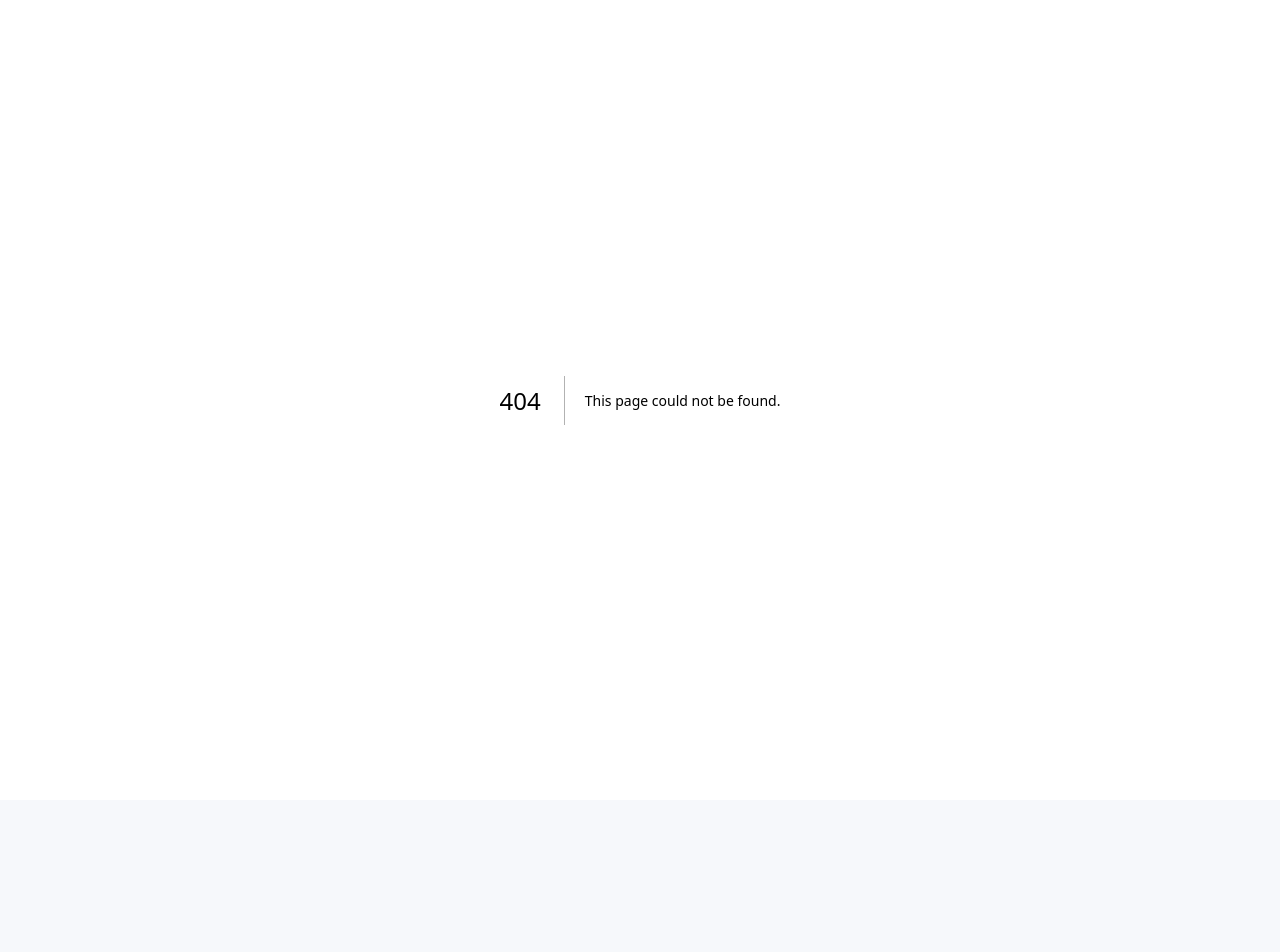
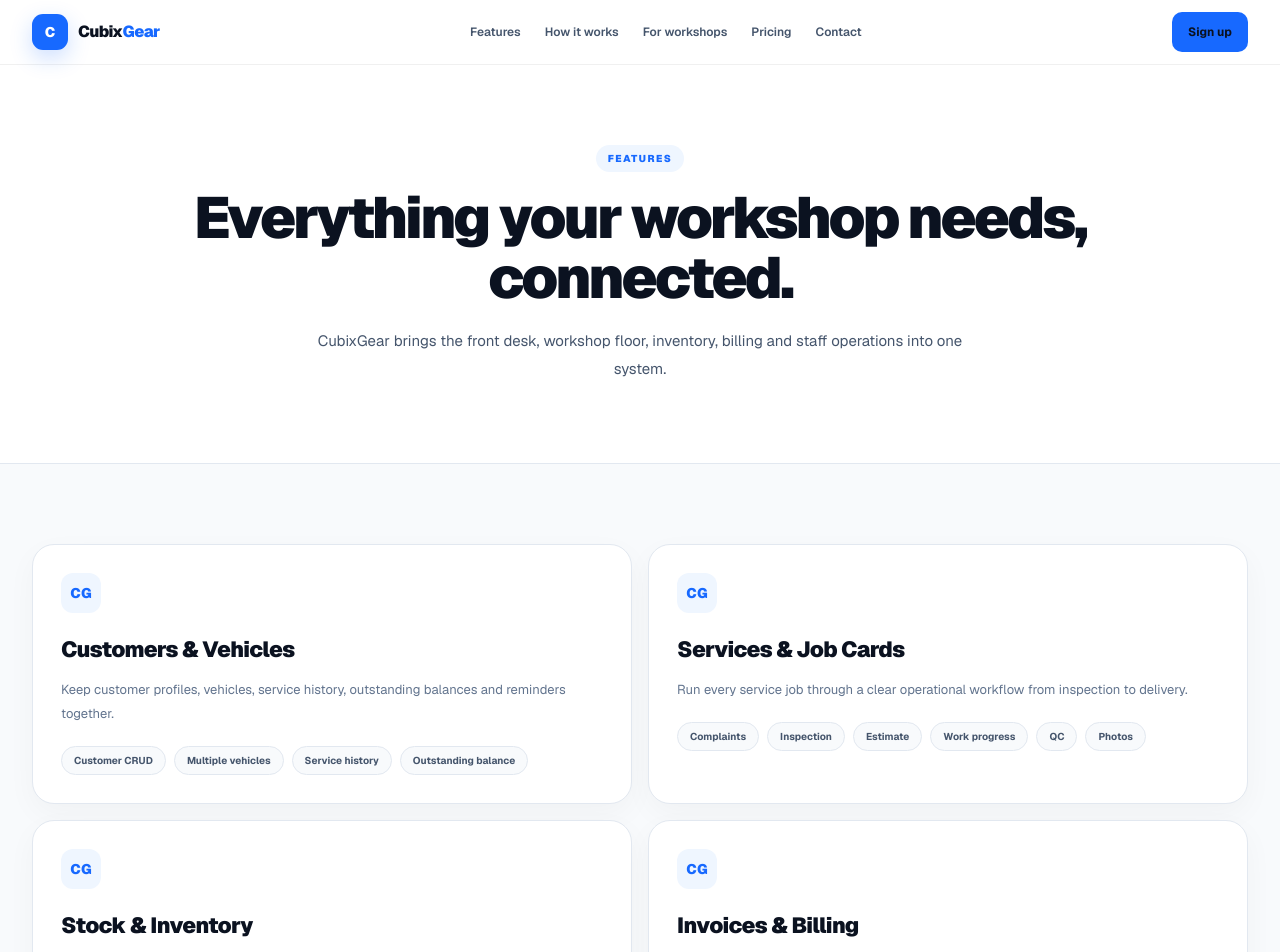
Before and after one commit to amnas-cubixmet/cubegears-public-website, a Next.js app: page /features in a window 1280 px wide. Before the commit this address had no page. Shown: the top 952 px of the page. Before the commit the page ends 800 px from the top, so only its background shows below. Built offline with nearby package versions, Linux system fonts and the light colour scheme.

Commit message:
Add CubixGear public website pages

```diff
--- /dev/null
+++ b/app/features/page.tsx
@@ -0,0 +1,58 @@
+import Link from "next/link";
+import { PublicHeader } from "@/components/PublicHeader";
+import { PublicFooter } from "@/components/PublicFooter";
+
+const groups = [
+  ["Customers & Vehicles", "Keep customer profiles, vehicles, service history, outstanding balances and reminders together.", ["Customer CRUD", "Multiple vehicles", "Service history", "Outstanding balance"]],
+  ["Services & Job Cards", "Run every service job through a clear operational workflow from inspection to delivery.", ["Complaints", "Inspection", "Estimate", "Work progress", "QC", "Photos"]],
+  ["Stock & Inventory", "Control parts and consumables with movement history, purchase workflows and job-card deduction.", ["SKU & barcode", "Suppliers", "Stock movement", "Low stock", "Purchase orders"]],
+  ["Invoices & Billing", "Create professional estimates and invoices with taxes, labour, parts and payment records.", ["Estimates", "Invoices", "GST", "HSN/SAC", "Payments", "Expenses"]],
+  ["Staff & Attendance", "Manage employees, teams, shifts, skills, documents, leave and overtime.", ["Employees", "Roles", "Shifts", "Leave", "Overtime", "Attendance rules"]],
+  ["Payroll & Reports", "Connect attendance with payroll and see clear business performance reports.", ["Salary setup", "Incentives", "Payslips", "Sales reports", "Stock reports"]],
+];
+
+export default function FeaturesPage() {
+  return (
+    <main className="min-h-screen bg-[#f8fafc] text-[#0b1220]">
+      <PublicHeader />
+
+      <section className="border-b border-slate-200 bg-white">
+        <div className="page-shell py-16 text-center sm:py-20">
+          <span className="inline-flex rounded-full bg-blue-50 px-3 py-1.5 text-[10px] font-black uppercase tracking-[.14em] text-[#1769ff]">Features</span>
+          <h1 className="mx-auto mt-4 max-w-4xl text-[40px] font-black leading-[1.03] tracking-[-.05em] sm:text-[58px]">
+            Everything your workshop needs, connected.
+          </h1>
+          <p className="mx-auto mt-5 max-w-2xl text-[15px] leading-7 text-slate-600">
+            CubixGear brings the front desk, workshop floor, inventory, billing and staff operations into one system.
+          </p>
+        </div>
+      </section>
+
+      <section className="page-shell py-16 sm:py-20">
+        <div className="grid gap-4 lg:grid-cols-2">
+          {groups.map(([title, description, items]) => (
+            <article key={title as string} className="rounded-[22px] border border-slate-200 bg-white p-6 shadow-[0_10px_30px_rgba(15,23,42,.035)] sm:p-7">
+              <div className="grid h-10 w-10 place-items-center rounded-xl bg-blue-50 text-sm font-black text-[#1769ff]">CG</div>
+              <h2 className="mt-5 text-[22px] font-black tracking-[-.03em]">{title as string}</h2>
+              <p className="mt-3 text-[13px] leading-6 text-slate-500">{description as string}</p>
+              <div className="mt-5 flex flex-wrap gap-2">
+                {(items as string[]).map((item) => (
+                  <span key={item} className="rounded-full border border-slate-200 bg-slate-50 px-3 py-1.5 text-[10px] font-bold text-slate-600">{item}</span>
+                ))}
+              </div>
+            </article>
+          ))}
+        </div>
+
+        <div className="mt-12 rounded-[24px] bg-[#0b1731] px-6 py-10 text-center text-white sm:px-10">
+          <h2 className="text-[30px] font-black tracking-[-.04em] sm:text-[40px]">Ready to set up your workshop?</h2>
+          <Link href="/signup" className="mt-6 inline-flex h-12 items-center justify-center rounded-xl bg-[#1769ff] px-6 text-[13px] font-extrabold text-white">
+            Create Workshop Account →
+          </Link>
+        </div>
+      </section>
+
+      <PublicFooter />
+    </main>
+  );
+}
```
